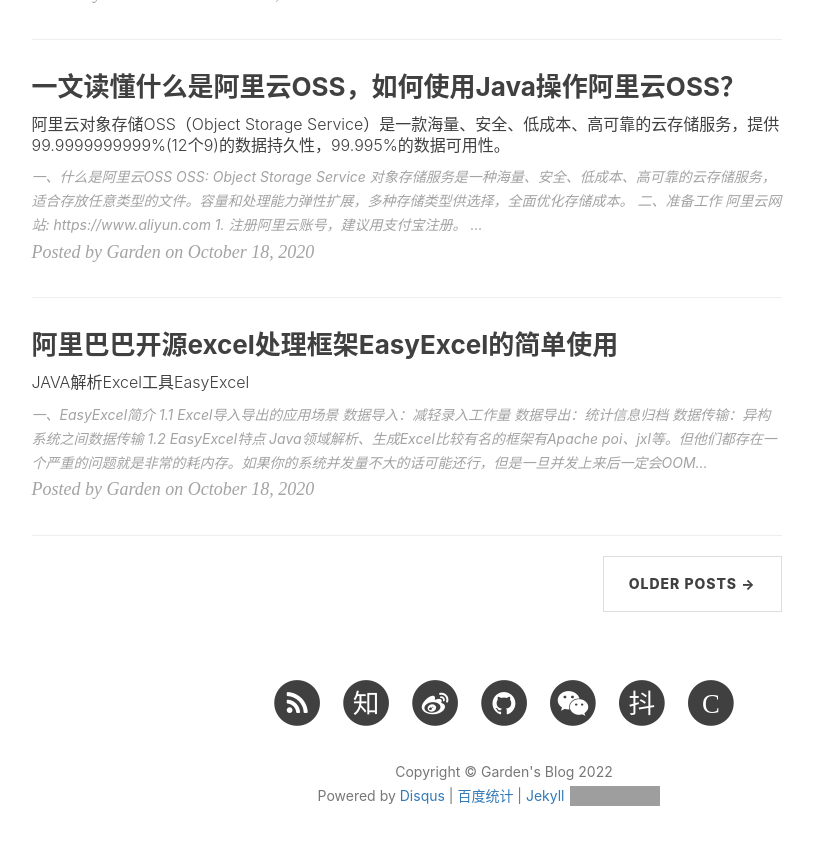
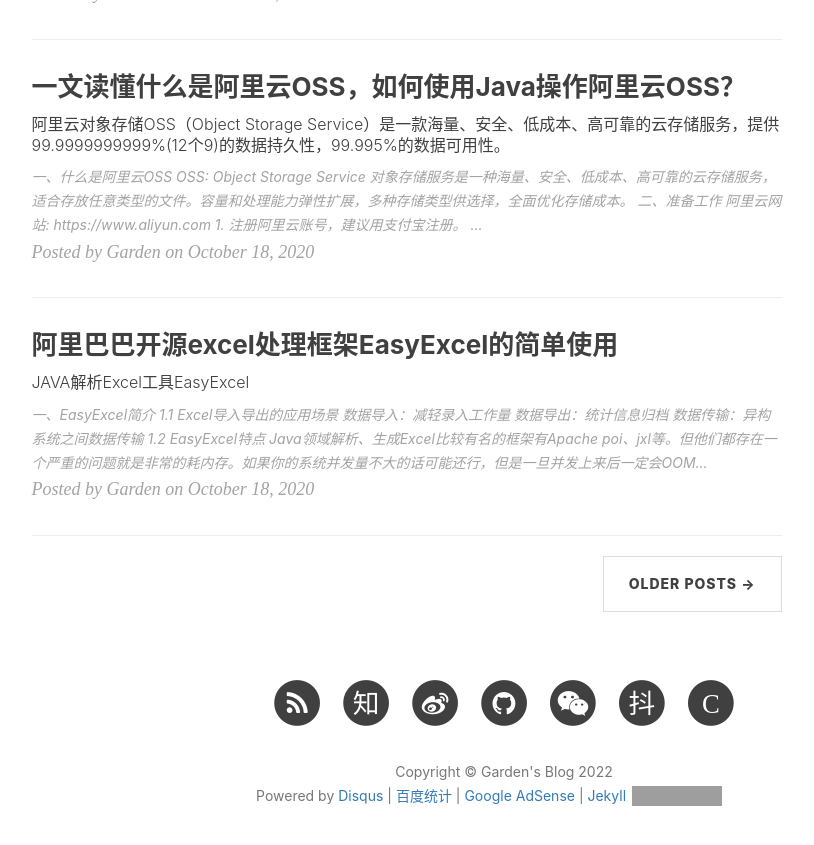
Before and after one commit to GardenChan/GardenChan.github.io, a Jekyll site: the page built from index.html, in a window 1280 px wide and 900 px high, scrolled down 2227 px. Shown: the top 845 px of the window, without its empty margins (136-950 px from the left). Built offline with Jekyll 4.4.1, drawn with Linux system fonts in a browser that asks for light colours; nearby versions of some CDN libraries; the list of posts is cut into pages by our own code; comment, search, counter and statistics services are not loaded; grey boxes are pictures that could not be loaded.

Commit message:
add google AdSense

```diff
--- a/_includes/footer.html
+++ b/_includes/footer.html
@@ -9,7 +9,7 @@
                 <p class="copyright text-muted">
                     Copyright &copy; {{ site.title }} {{ site.time | date: '%Y' }}
                     <br>
-                    Powered by <a href="https://disqus.com/">Disqus</a> | <a href="https://tongji.baidu.com/web/welcome/login">百度统计</a> | <a href="https://jekyllrb.com/">Jekyll</a>
+                    Powered by <a href="https://disqus.com/">Disqus</a> | <a href="https://tongji.baidu.com/web/welcome/login">百度统计</a> | <a href="https://www.google.com/intl/zh-CN_cn/adsense/start/">Google AdSense</a> | <a href="https://jekyllrb.com/">Jekyll</a>
                     <iframe style="margin-left: 2px; margin-bottom:-5px;" frameborder="0" scrolling="0" width="120px"
                         height="20px"
                         src="https://ghbtns.com/github-btn.html?user=jekyll&repo=jekyll&type=star&count=true">
```
